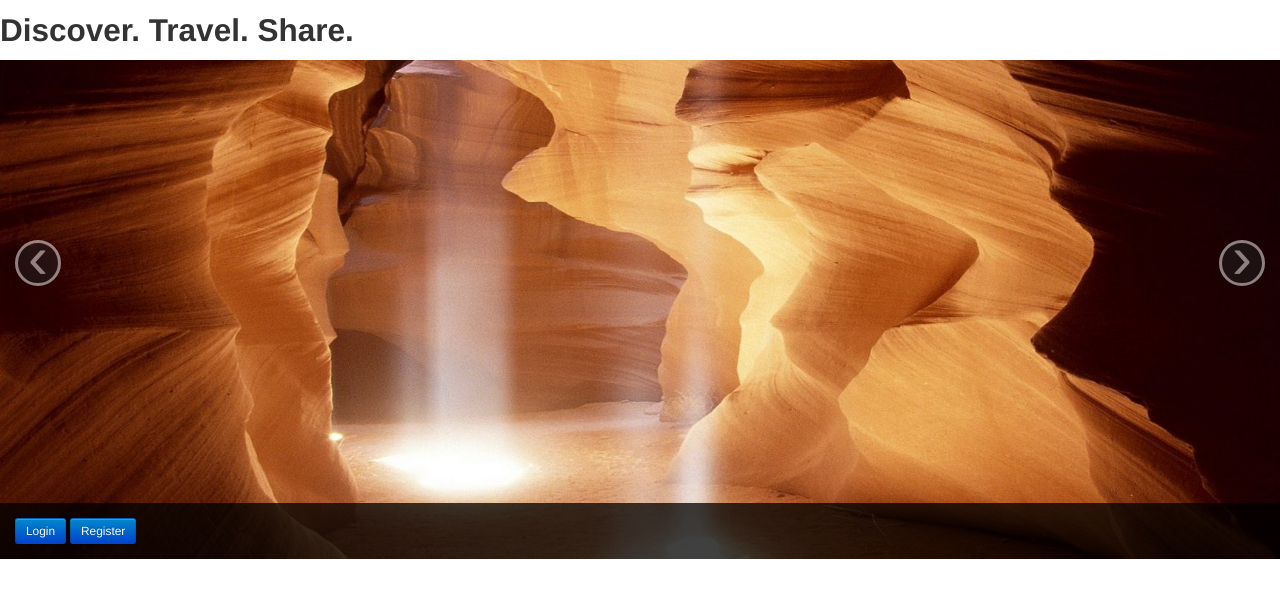
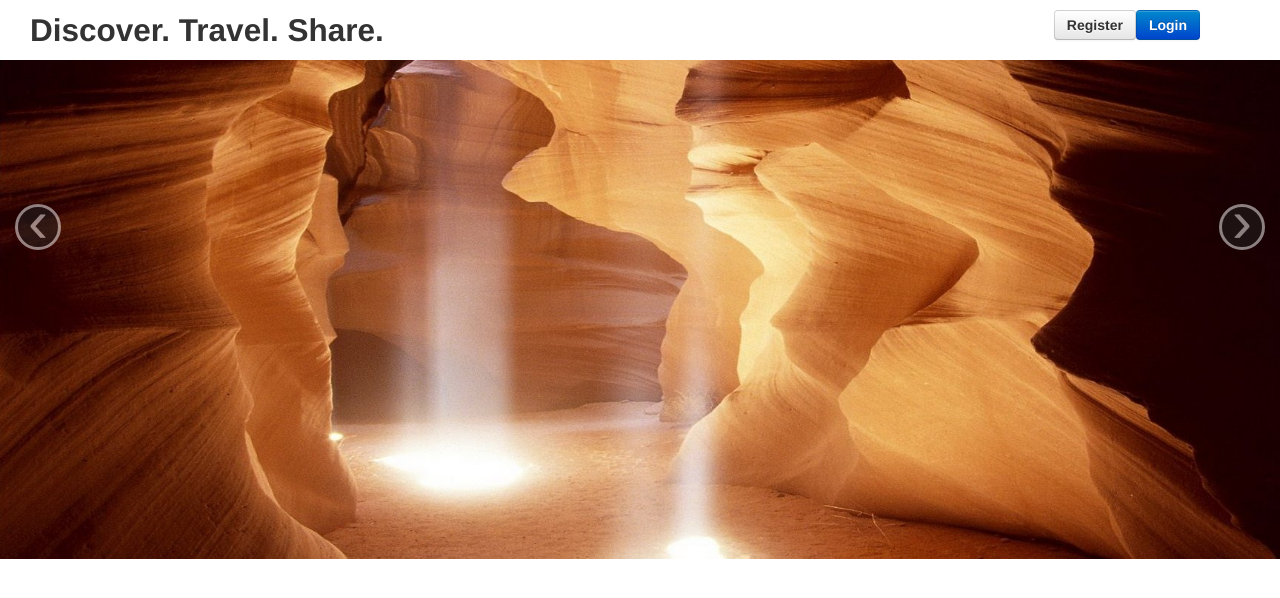
Before and after one commit to avogel/vacay, a Django app: page / in a window 1280 px wide. Shown: the top 598 px of the page. Run offline with Django 3.2, Linux system fonts and the light colour scheme; parts of the project's set-up code (start-up, migrations or seed data) failed here and were passed over; some libraries are stand-ins or nearby versions.

Commit message:
worked on landing page, other little things.

```diff
--- a/vacay/templates/landing.html
+++ b/vacay/templates/landing.html
@@ -27,17 +27,15 @@
   </head>
 
   <body>
-    <h2>Discover. Travel. Share.</h2>
+    <div class="span12">
+      <h2>Discover. Travel. Share.<a class="btn btn-primary pull-right" href="/accounts/login/">Login</a>     <a class="btn btn-secondary pull-right" href="/registration/register/">Register</a></h2>
+
+    </div>
+
     <div id="myCarousel" class="carousel slide">
       <!-- Carousel items -->
       <div class="carousel-inner">
         <div class="active item">
-          <div class="container">
-            <div class="carousel-caption">
-              <a class="btn btn-small btn-primary" href="/accounts/login/">Login</a>
-              <a class="btn btn-small btn-primary" href="/registration/register/">Register</a>
-            </div>
-          </div>
           <img src="{{STATIC_URL}}img/edit1.jpg" alt>
           <!-- <div class="container">
             <div class="container-caption">
@@ -46,12 +44,6 @@
           </div> -->
         </div>
         <div class="item">
-          <div class="container">
-            <div class="carousel-caption">
-              <a class="btn btn-small btn-primary" href="/accounts/login/">Login</a>
-              <a class="btn btn-small btn-primary" href="/registration/register/">Register</a>
-            </div>
-          </div>
           <img src="{{STATIC_URL}}img/louvre.jpg" alt>
           <!-- <div class="container">
             <div class="container-caption">
```
